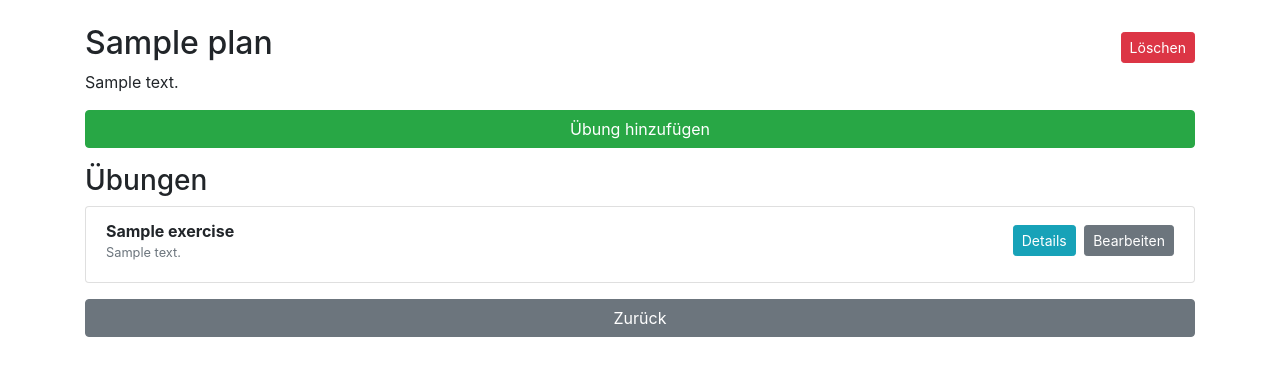
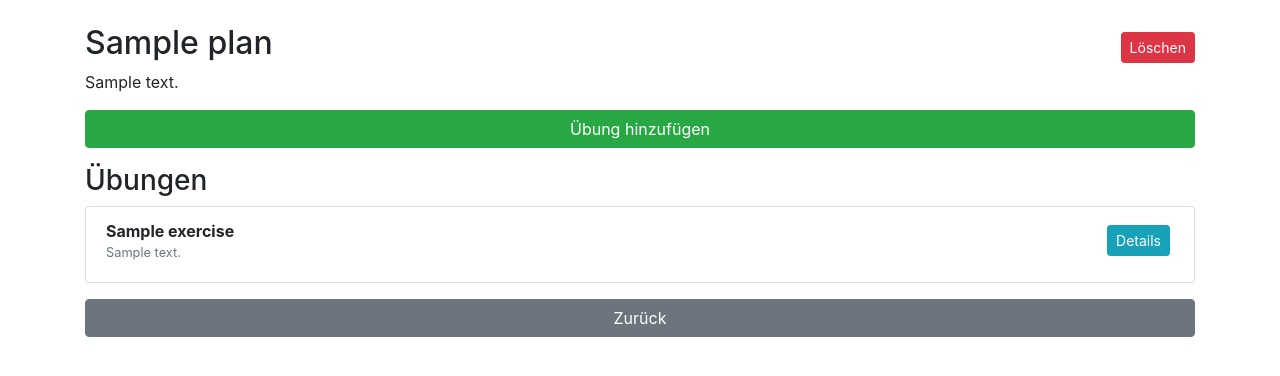
Before and after one commit to mrchaosbude/Gewichts-Tracker, a Flask app: page /training_plan/1 in a window 1280 px wide. Shown: the top 376 px of the page. Run offline with Flask 3, Linux system fonts and the light colour scheme; a user stored in the database is signed in; tables that the repository leaves empty hold one stand-in row (values such as "Sample post"); some libraries are stand-ins or nearby versions.

Commit message:
Update training_plan_detail.html

```diff
--- a/templates/training_plan_detail.html
+++ b/templates/training_plan_detail.html
@@ -33,11 +33,6 @@
               </div>
               <div>
                 <a href="{{ url_for('exercise_detail', exercise_id=exercise.id) }}" class="btn btn-info btn-sm mr-1">Details</a>
-                {% if editable_map[exercise.id] %}
-                  <a href="{{ url_for('edit_exercise', exercise_id=exercise.id) }}" class="btn btn-secondary btn-sm">Bearbeiten</a>
-                {% else %}
-                  <span class="text-muted small">Bearbeiten gesperrt</span>
-                {% endif %}
               </div>
             </div>
             <div class="session-list mt-2">
```
